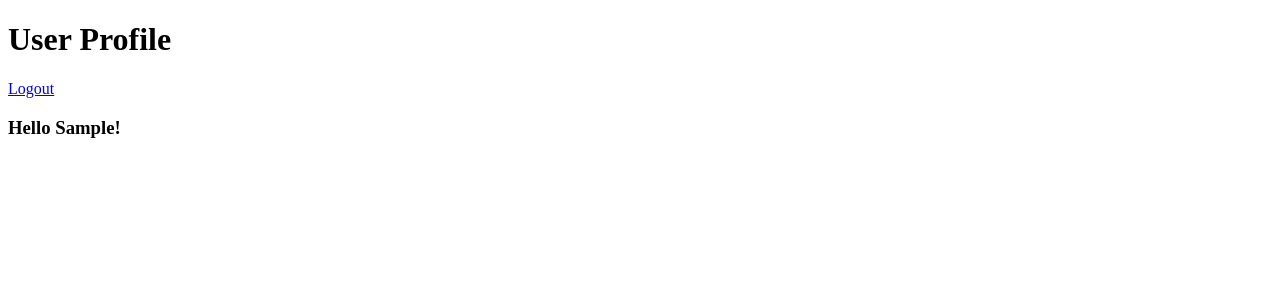
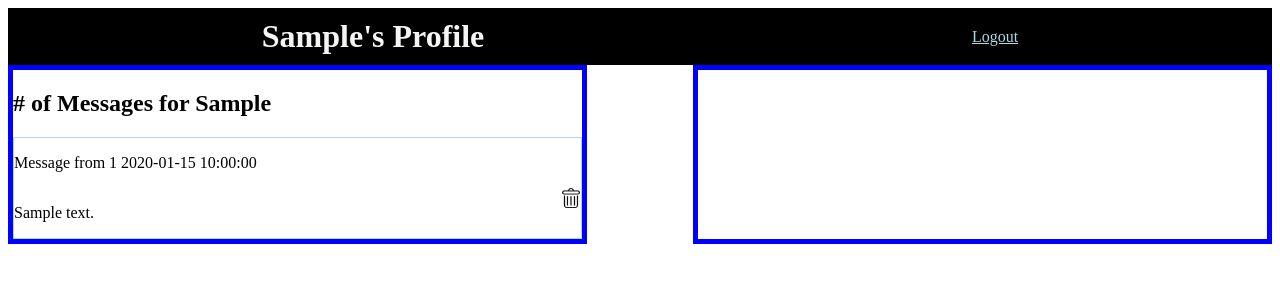
Before and after one commit to jase-k/validationsample, a Flask app: page /users/1 in a window 1280 px wide. Shown: the top 300 px of the page. Run offline with Flask 2, Linux system fonts and the light colour scheme; the visitor is signed in with stand-in values (Sample User, id 1); tables that the repository leaves empty or names only in its code hold one stand-in row (values such as "Sample post").

Commit message:
Added Messages Feature

```diff
--- a/flask_app/controllers/users.py
+++ b/flask_app/controllers/users.py
@@ -80,8 +80,26 @@ def loginAttempt():
 def displayUserPage(id):
     user = User.getUserById(id)
     print("USER DATA: ", user)
-    print('session data:', session)
+
+    allusers = User.getAllUsers()
+    messages = user.getMessages()
+
+    print('messages: :', messages)
+
     if 'id' in session:
-        if session['id'] == user['id']:
-            return render_template("user_dashboard.html", user=user)
+        if session['id'] == user.id:
+            return render_template("user_dashboard.html", user=user, friends = allusers, messages = messages)
     return redirect('/')
+
+@app.route('/users/<int:id>/sendmessage', methods=["POST"])
+def sendMessage(id):
+    data = {
+        "message": request.form['pm'],
+        "sender": id,
+        "reciever": request.form['reciever']
+    }
+    print("Sending Data to Messages Table: ", data)
+
+    User.getUserById(id).sendMessages(data)
+
+    return redirect(f'/users/{id}')
--- a/flask_app/models/user.py
+++ b/flask_app/models/user.py
@@ -12,6 +12,20 @@ class User:
         self.email = data["email"]
         self.created_at = data["created_at"]
         self.updated_at = data['updated_at']
+
+    def getMessages(self):
+        query = f"SELECT * from messages WHERE reciever_id = {self.id}"
+
+        messages = MySQLConnection(db).query_db(query)
+
+        return messages
+
+    def sendMessages(self, data):
+        query = "INSERT INTO messages (message, reciever_id, sender_id, created_at, updated_at) Values(%(message)s, %(reciever)s, %(sender)s, NOW(), NOW())"
+
+        id = MySQLConnection(db).query_db(query, data)
+
+        return id
 
     @classmethod
     def getAllUsers(cls):
@@ -67,6 +81,7 @@ class User:
 
         return is_valid
 
+
     @classmethod
     def getUserByEmail(cls, email):
         query = "SELECT * from Users WHERE email = %(email)s"
@@ -92,6 +107,7 @@ class User:
         }
 
         results = MySQLConnection(db).query_db(query, data)
+        user = User(results[0])
 
         #since SELECT query always returns an array, we only return the first result
-        return results[0]
+        return user
--- /dev/null
+++ b/flask_app/static/dashboard.css
@@ -0,0 +1,51 @@
+
+#navbar {
+    background-color: black;
+    display: flex;
+    justify-content: space-between;
+    color: whitesmoke;
+    align-content: center;
+    padding : 10px;
+}
+
+#navbar * {
+    margin: auto
+}
+
+.box {
+    border: 5px solid blue;
+    width: 45%;
+}
+
+.trash {
+    height: 20px;
+}
+
+#private_messages{
+    border: 1px solid lightblue
+}
+
+
+.lowermessage, .container {
+    display: flex;
+    justify-content: space-between;
+}
+
+.send_message {
+    display: flex;
+    justify-content: space-between;
+    align-items: center;
+    border: 1px solid lightblue;
+}
+
+h4{
+    margin: auto;
+}
+
+.pm_message_area {
+    width: 75%;
+}
+
+a{
+    color: lightblue;
+}
--- a/flask_app/static/password.js
+++ b/flask_app/static/password.js
@@ -24,3 +24,19 @@ function hide(e){
     console.log(e)
     e.remove()
 }
+
+// var trash_icons = document.getElementsByClassName('trash')
+// console.log(trash_icons)
+
+// for(var i = 0; i< trash_icons.length; i++){
+//     console.log("i'm in the for loop")
+//     trash_icons[i].addEventListener('click',  (this)=>{
+//         console.log(this)
+//         hideGrandParent(this)
+//     })
+//     //  hideGrandParent(trash_icons[i])
+// }
+
+function hideGrandParent(node){
+    node.parentElement.parentElement.remove()
+}
--- a/flask_app/templates/user_dashboard.html
+++ b/flask_app/templates/user_dashboard.html
@@ -4,13 +4,46 @@
     <meta charset="UTF-8">
     <meta http-equiv="X-UA-Compatible" content="IE=edge">
     <meta name="viewport" content="width=device-width, initial-scale=1.0">
+    <link rel="stylesheet" href="{{url_for('static', filename='dashboard.css')}}">
     <title>Document</title>
 </head>
 <body>
-    <h1>User Profile</h1>
-    <a href="/logout">Logout</a>
-    <h3>
-        Hello {{user['first_name']}}!
-    </h3>
+    <div id="navbar">
+        <h1>{{user['first_name']}}'s Profile</h1>
+        <a href="/logout">Logout</a>
+    </div>
+    <div class="container">
+        <div class="messages box">
+            <h2># of Messages for {{user['first_name']}}</h2>
+            <div id='private_messages'>
+                <!-- Sample Message -->
+                {% for message in messages %}
+                <p class="pm_user">Message from {{message.sender_id}} {{message.created_at}}</p>
+                <div class="lowermessage">
+                    <p class="pm">{{message.message}}</p>
+                    <img src="{{url_for('static', filename='assets/trash_icon.png')}}" alt="delete" class="trash" onclick="hideGrandParent(this)">
+                </div>
+                {% endfor %}
+            </div>
+        </div>
+        <div class="box">
+            <!-- Start Loop -->
+            {% for friend in friends %}
+                {% if not friend.id==user.id %}
+                <div class="send_message">
+                    <h4>{{friend.first_name}}</h4>
+                    <form class="pm_message_area" action="/users/{{user.id}}/sendmessage" method="POST">
+                        <p>Message Content: </p>
+                        <textarea name="pm" class="pm_message_area" cols="30" rows="5"></textarea><br>
+                        <input type="text" name="reciever" value="{{friend.id}}" hidden>
+                        <button type="submit">Send!</button>
+                    </form>
+                </div>
+                {% endif %}
+            {% endfor %}
+            <!-- End Loop -->
+        </div>
+    </div>
+    <script src="{{url_for('static', filename='password.js')}}"></script>
 </body>
 </html>
```
Also changed, not shown: flask_app/static/assets/trash_icon.png (added), flask_app/static/style.css (line endings or trailing spaces).
